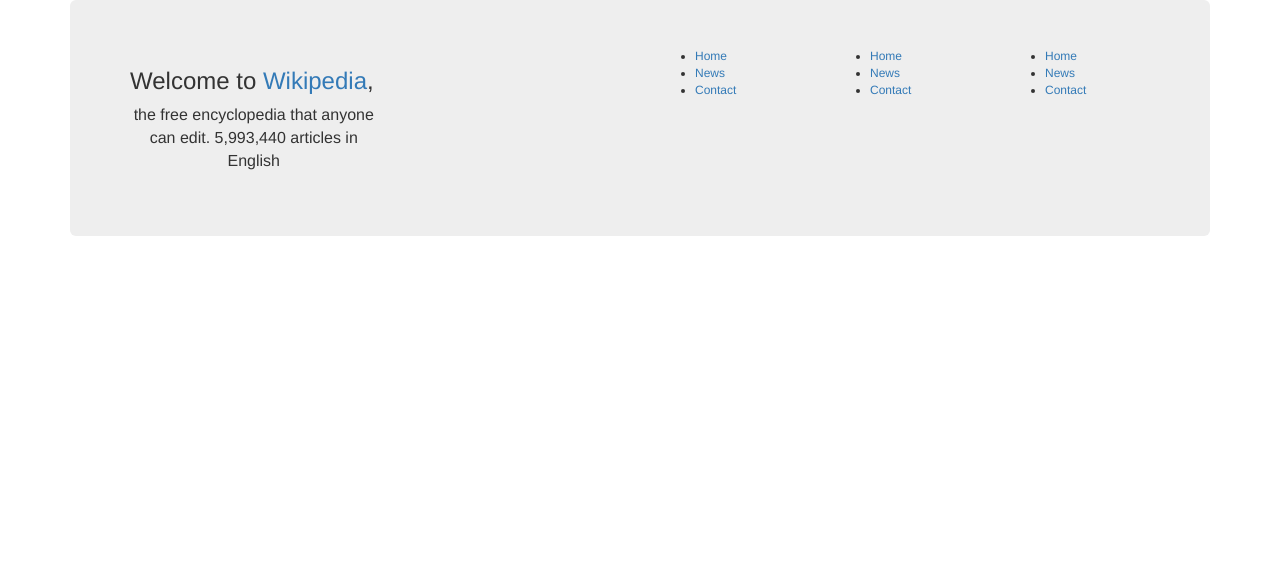
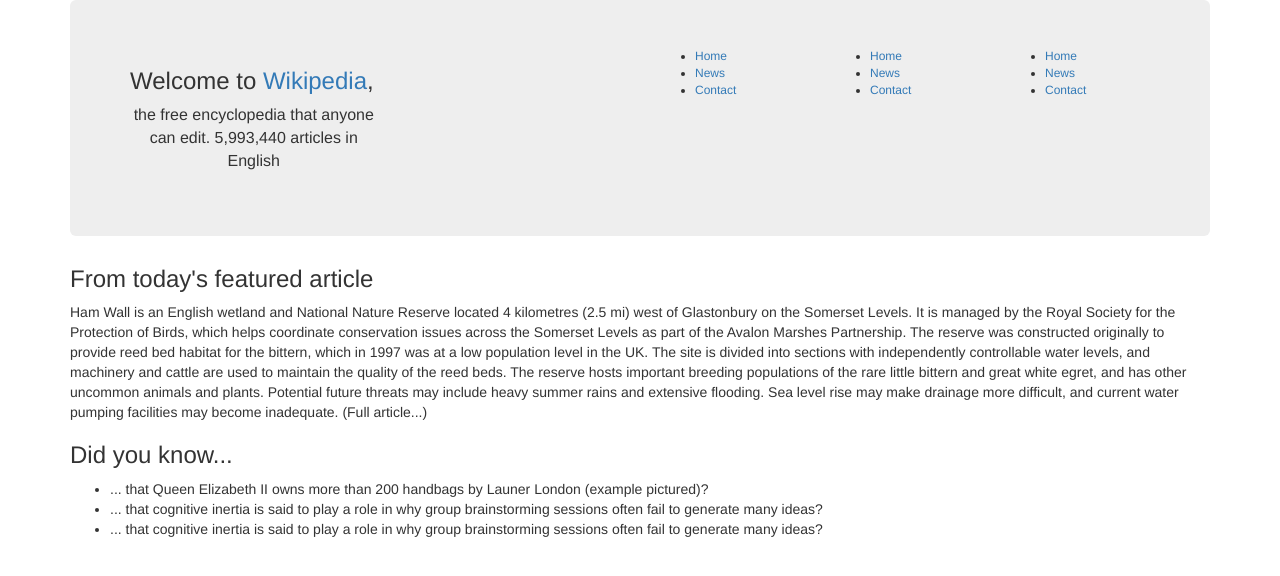
Before and after one commit to MMAlaeddin/wiki, a plain HTML site: page index.html in a window 1280 px wide. Drawn offline with Linux system fonts and the light colour scheme.

Commit message:
add did you know and featured articles

```diff
--- a/css/styles.css
+++ b/css/styles.css
@@ -1,6 +1,6 @@
 .jumbotron {
     font-size: 12px;
-    background-size: 30px;
+
 }
 
 .titles {
@@ -12,3 +12,7 @@ p.slogan {
     margin-right: 50%;
     text-align: center;
 }
+
+.featured {
+    font-size: 14px;
+}
--- a/index.html
+++ b/index.html
@@ -49,8 +49,19 @@
 							</nav>
 
 							</div>
+						</div>
+		<h3>From today's featured article</h3>
+				<p class="featured">Ham Wall is an English wetland and National Nature Reserve located 4 kilometres (2.5 mi) west of Glastonbury on the Somerset Levels. It is managed by the Royal Society for the Protection of Birds, which helps coordinate conservation issues across the Somerset Levels as part of the Avalon Marshes Partnership. The reserve was constructed originally to provide reed bed habitat for the bittern, which in 1997 was at a low population level in the UK. The site is divided into sections with independently controllable water levels, and machinery and cattle are used to maintain the quality of the reed beds. The reserve hosts important breeding populations of the rare little bittern and great white egret, and has other uncommon animals and plants. Potential future threats may include heavy summer rains and extensive flooding. Sea level rise may make drainage more difficult, and current water pumping facilities may become inadequate. (Full article...)</p>
 
-			</div>
+		<h3>Did you know...</h3>
+		<ul class="featured">
+			<li>... that Queen Elizabeth II owns more than 200 handbags by Launer London (example pictured)?</li>
+			<li>... that cognitive inertia is said to play a role in why group brainstorming sessions often fail to generate many ideas?</li>
+			<li>... that cognitive inertia is said to play a role in why group brainstorming sessions often fail to generate many ideas?</li>
+		</ul>
+
+
+
 
 
 
```
